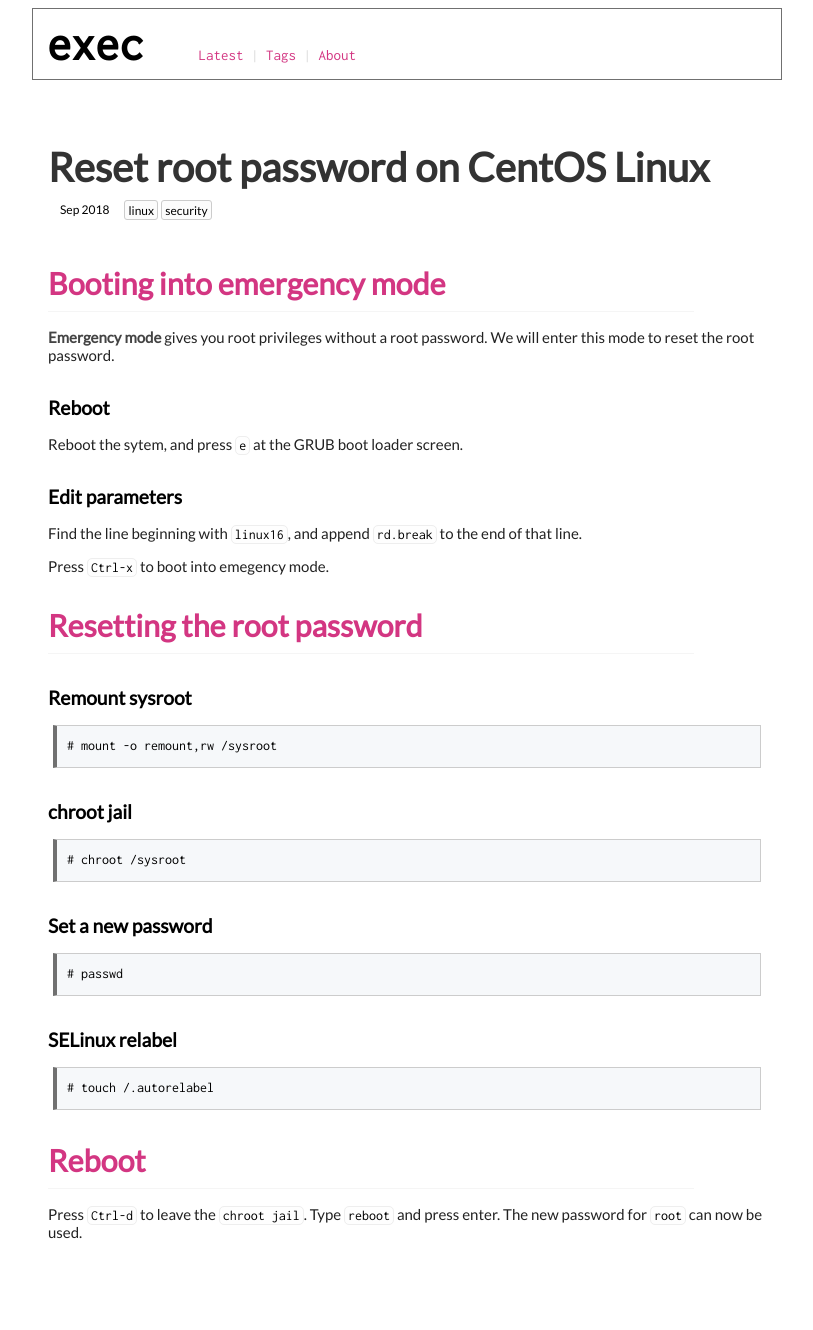
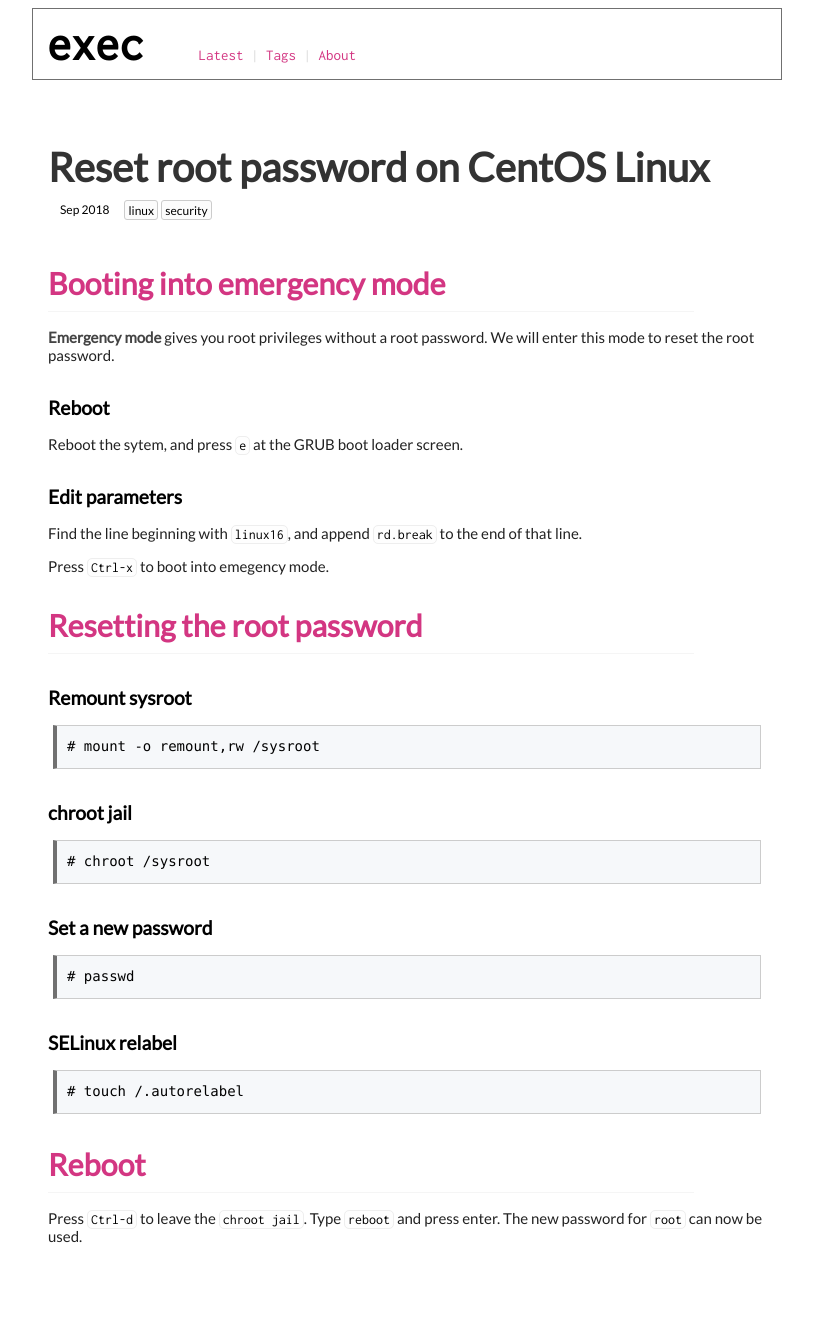
Before and after one commit to execas/execas.github.io, a Jekyll site: the page built from _posts/2018-09-03-reset-root-password-on-centos-linux.md, in a window 1280 px wide. Shown: the whole page, without its empty margins (233-1046 px from the left). Built offline with Jekyll 4.4.1, drawn with Linux system fonts in a browser that asks for light colours.

Commit message:
Update execas.css

```diff
--- a/css/execas.css
+++ b/css/execas.css
@@ -68,7 +68,8 @@
 }
 
 pre code {
-     font-family: 'Inconsolata', monospace;
+     font-family: "Source Code Pro", Consolas, "Ubuntu Mono", Menlo, "DejaVu Sans Mono", monospace, monospace;
+     /*font-family: 'Inconsolata', monospace;*/
      border-style: none;
      whitespace: pre;
      color:#000000;
```
